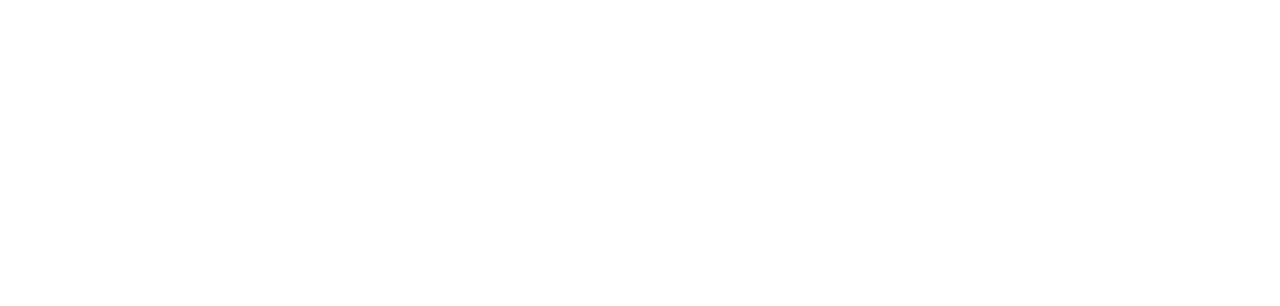
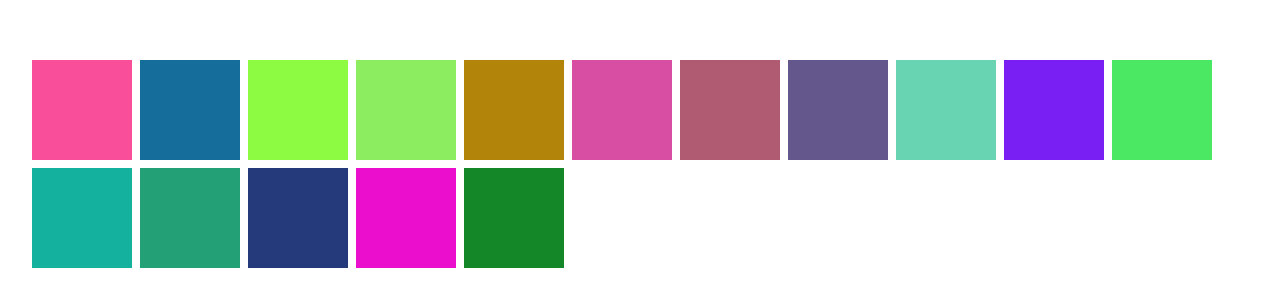
Before and after one commit to mc-asu/react-bootcamp, a React (Vite) app in the folder reactProjects/: page / in a window 1280 px wide. Shown: the part 236-542 px from the top of the page. Built offline with nearby package versions, Linux system fonts and the light colour scheme.

Commit message:
Concluding Box exercise

```diff
--- a/reactProjects/src/App.jsx
+++ b/reactProjects/src/App.jsx
@@ -11,10 +11,12 @@
 import RollDice from './components/RollDice/RollDice'
 import Lottery from './components/Lottery/Lottery'
 import CoinFlipper from './components/CoinFlipper/CoinFlipper'
+import BoxChanger from './components/BoxChanger/BoxChanger'
 
 function App() {
   return (
     <>
+    <BoxChanger />
     {/* <CoinFlipper /> */}
     {/* <Lottery title={"Lottery"} numBalls={6}/> */}
     {/* <Lottery title={"Mini Daily"} numBalls={4}/> */}
--- /dev/null
+++ b/reactProjects/src/components/BoxChanger/Box.jsx
@@ -0,0 +1,15 @@
+import './BoxChanger.css'
+const Box = ({color, onBoxClick}) => {
+  const handleClick = () => {
+    // Emit an event by calling the function passed from the parent
+    onChildEvent('Hello from the Child!');
+  };
+  return <div
+    onClick={onBoxClick}
+    className="box"
+    style={{ backgroundColor: color }}
+  />
+
+}
+
+export default Box
--- /dev/null
+++ b/reactProjects/src/components/BoxChanger/BoxChanger.css
@@ -0,0 +1,11 @@
+.box {
+  width: 100px;
+  height: 100px;
+}
+
+.BoxChanger {
+  display: flex;
+  flex-direction: row;
+  flex-wrap: wrap;
+  gap: 0.5rem;
+}
--- /dev/null
+++ b/reactProjects/src/components/BoxChanger/BoxChanger.jsx
@@ -0,0 +1,44 @@
+import { useState, useEffect } from "react";
+import Box from "./Box";
+
+const getRandomColor = () => {
+  const letters = '0123456789ABCDEF';
+  let color = '#';
+  for (let i = 0; i < 6; i++) {
+    color += letters[Math.floor(Math.random() * 16)];
+  }
+  return color;
+}
+
+const BoxChanger = ({numOfBox = 16}) => {
+
+  const [box, setBoxes] = useState(Array.from ({length: numOfBox}), getRandomColor)
+
+  useEffect(() => {
+    // Generate random colors when the component mounts
+    const randomColors = Array.from({ length: numOfBox }, getRandomColor);
+    setBoxes(randomColors);
+  }, [numOfBox]);
+
+  const handleBoxClick = (index) => {
+    setBoxes((prevColors) => {
+      const newColors = [...prevColors];
+      newColors[index] = getRandomColor();
+      return newColors;
+    });
+  };
+
+  return (
+    <div className="BoxChanger">
+      {
+        box.map((color, index) => (
+          <Box key={index} color={color} onBoxClick={() => handleBoxClick(index)} />
+        )
+      )
+    }
+    </div>
+  )
+
+}
+
+export default BoxChanger
```
